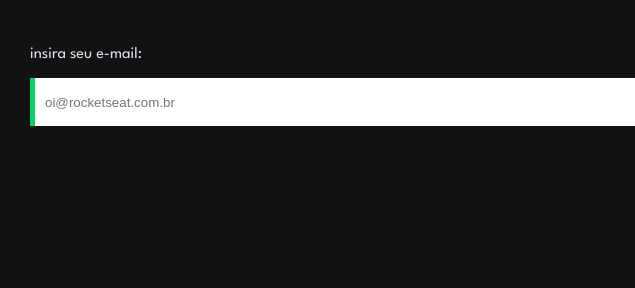
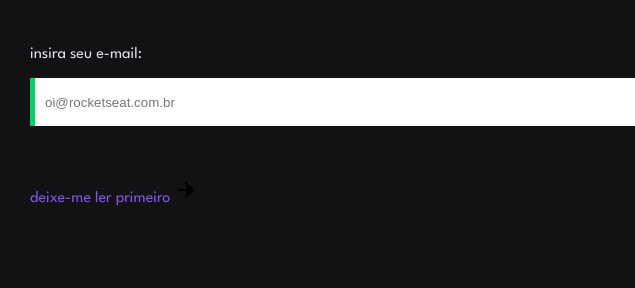
Before and after one commit to ericahanemann/desafios-rocketseat, a plain HTML site: page rocket-news/index.html in a window 1280 px wide. Shown: the part 364-652 px from the top of the page, 0-635 px from the left. Drawn offline with nearby package versions, Linux system fonts and the light colour scheme.

Commit message:
link 1/2

```diff
--- a/rocket-news/index.html
+++ b/rocket-news/index.html
@@ -34,6 +34,10 @@
                         <input type="email" name="email" id="email" placeholder="oi@rocketseat.com.br">
                         <button class="btn-send"><img src="src/images/send.svg" alt="enviar"></button>
                     </form>
+
+                    <div class="link">
+                        <a href="#">deixe-me ler primeiro <img src="src/images/arrow-right.svg" alt="seta para a direita"></a>
+                    </div>
             </section>
         </main>
     </div>
--- a/rocket-news/src/css/style.css
+++ b/rocket-news/src/css/style.css
@@ -88,6 +88,20 @@ section#form .btn-send {
     padding-top: 3px;
 }
 
+.link {
+    padding-top: 100px;
+}
+
+.link a {
+    display: block;
+    text-decoration: none;
+    color: var(--bg-button-color);
+}
+
+.link a img {
+
+}
+
 .item2 {
     background-image: url('../images/read_news.jpg');
     background-size: cover;
```
